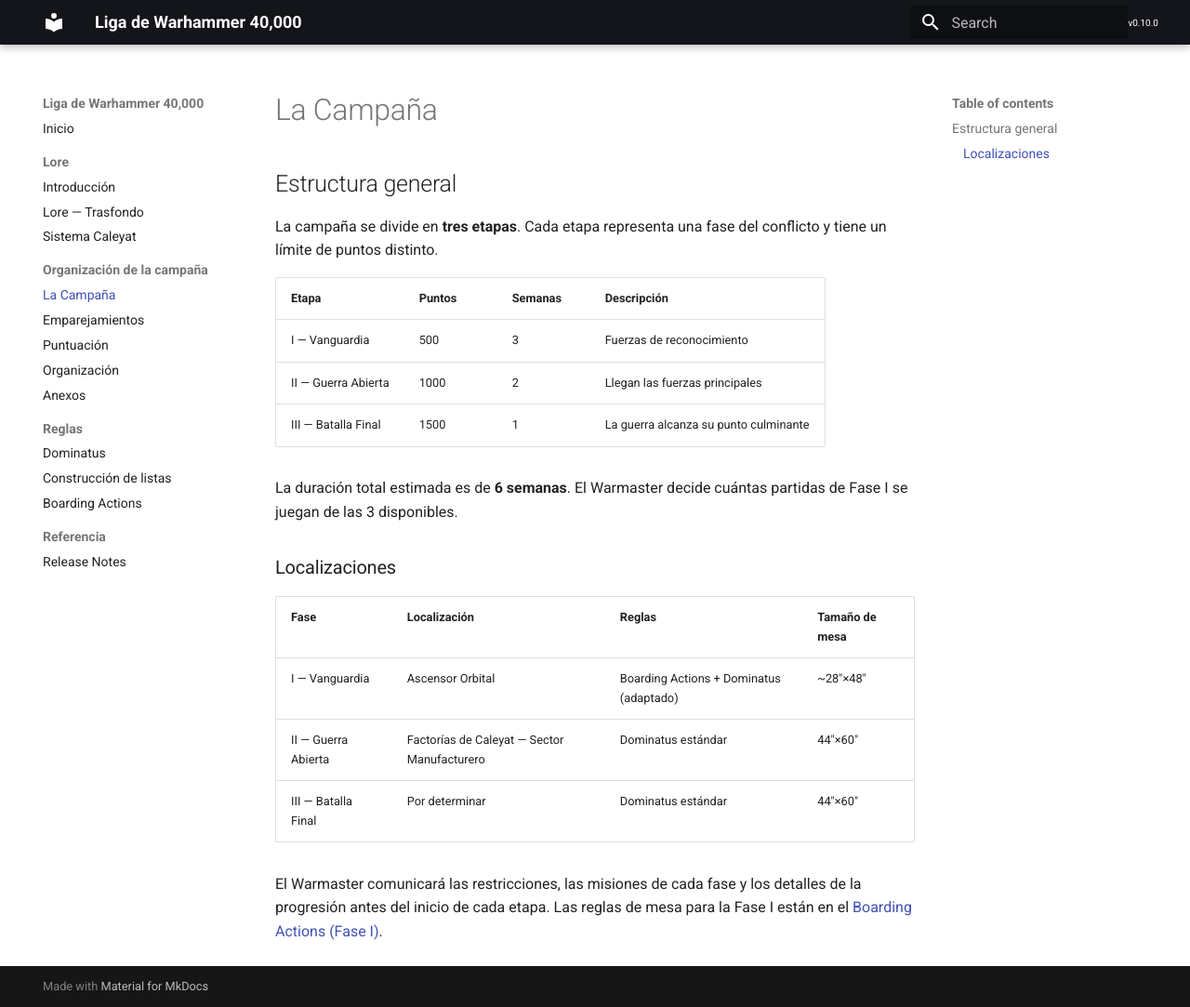
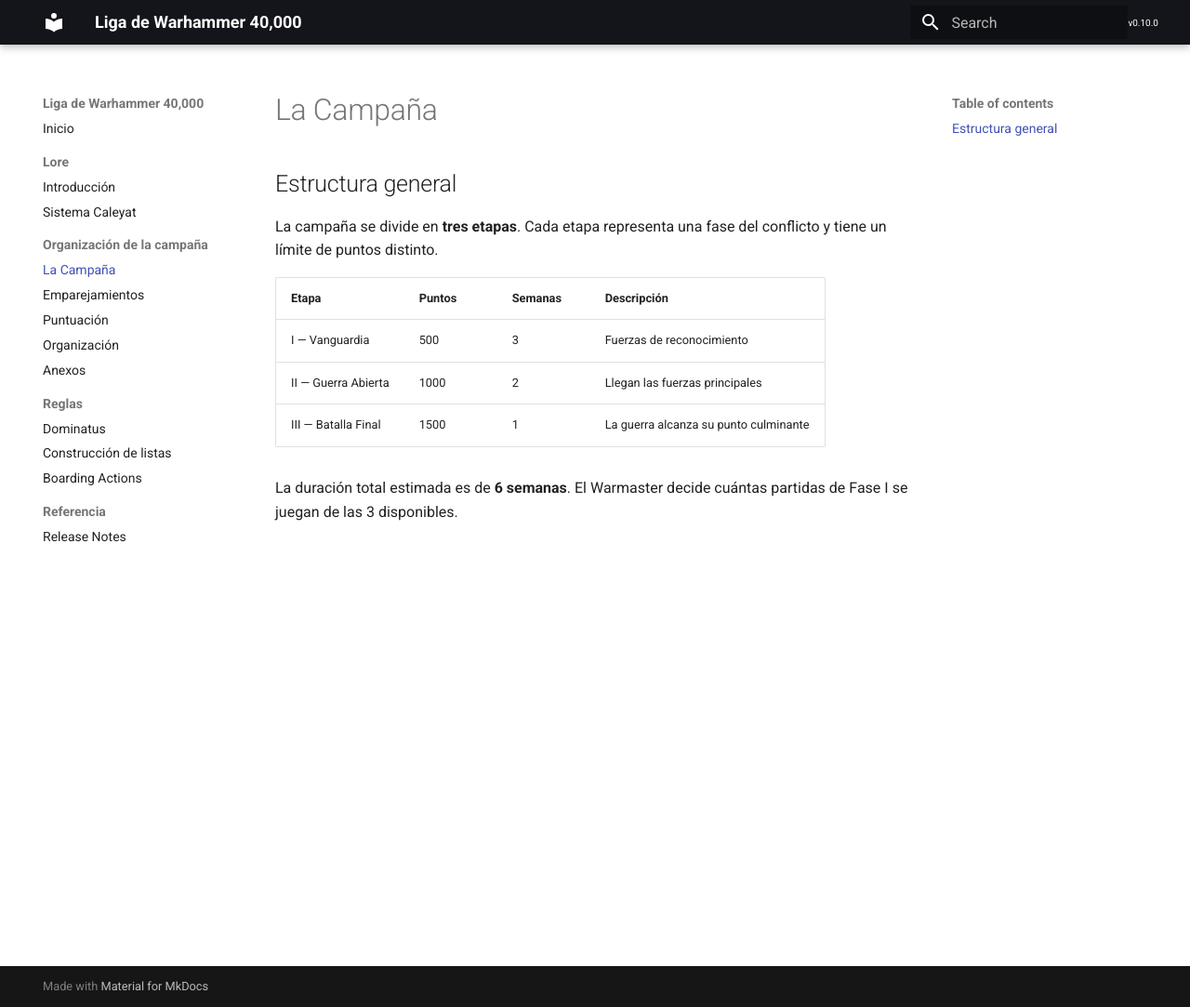
Before and after one commit to gonzalo-radio/liga-armagedon, an MkDocs documentation site: the page built from docs/campana/campaña.md, in a window 1280 px wide and 1083 px high. Shown: the whole window at 93% size. Built offline with MkDocs 1.6.1 and Material for MkDocs 9.7.7, drawn with Linux system fonts in a browser that asks for light colours.

Commit message:
docs: elimina página de índice de lore y oculta la tabla de localizaciones

```diff
--- a/docs/campana/campaña.md
+++ b/docs/campana/campaña.md
@@ -12,6 +12,7 @@ La campaña se divide en **tres etapas**. Cada etapa representa una fase del con
 
 La duración total estimada es de **6 semanas**. El Warmaster decide cuántas partidas de Fase I se juegan de las 3 disponibles.
 
+<!--
 ### Localizaciones
 
 | Fase | Localización | Reglas | Tamaño de mesa |
@@ -21,3 +22,4 @@ La duración total estimada es de **6 semanas**. El Warmaster decide cuántas pa
 | III — Batalla Final | Por determinar | Dominatus estándar | 44"×60" |
 
 El Warmaster comunicará las restricciones, las misiones de cada fase y los detalles de la progresión antes del inicio de cada etapa. Las reglas de mesa para la Fase I están en el [Boarding Actions (Fase I)](../reglas/boarding-actions.md).
+-->
--- a/mkdocs.yml
+++ b/mkdocs.yml
@@ -38,7 +38,6 @@ nav:
   - Inicio: index.md
   - Lore:
       - Introducción: lore/introduccion.md
-      - Lore — Trasfondo: lore/index.md
       - Sistema Caleyat: lore/planeta-caleyat.md
   - Organización de la campaña:
       - La Campaña: campana/campaña.md
```
Also changed, not shown: docs/index.md (+0 -1 lines), docs/lore/index.md (deleted, +0 -8 lines), 1 other file.
